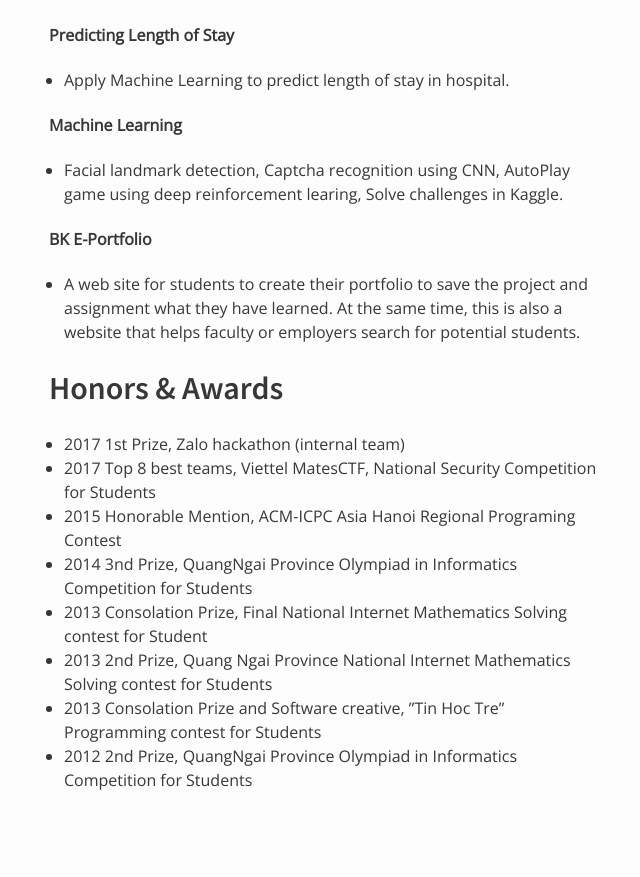
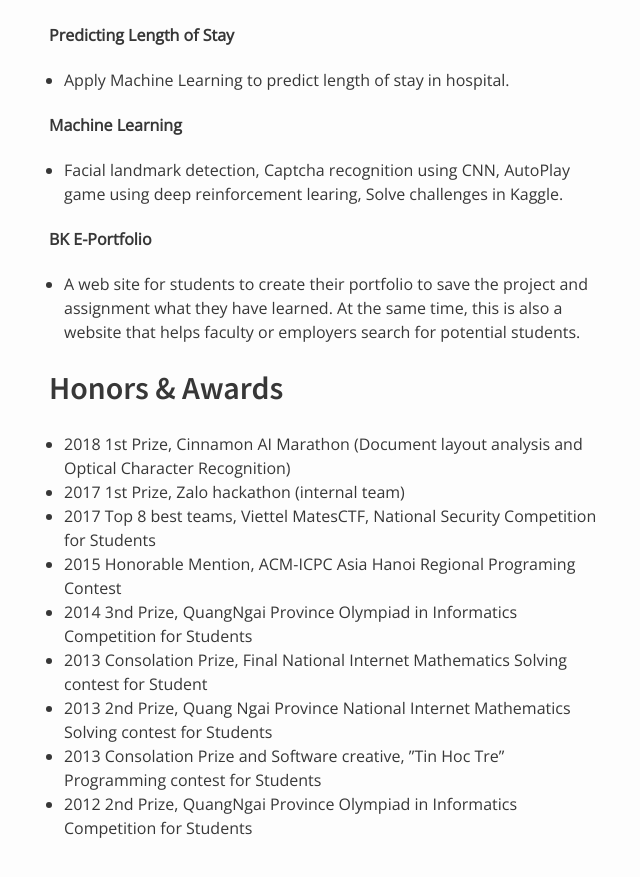
Before and after one commit to dukn/dukn.github.io, a Jekyll site: the page built from _posts/2018-04-23-hello.md, in a window 1280 px wide and 900 px high, scrolled down 1596 px. Shown: the top 877 px of the window, without its empty margins (321-961 px from the left). Built offline with Jekyll 4.4.1, drawn with Linux system fonts in a browser that asks for light colours; before the commit the page ends 2448 px from its top, so only the background shows below that.

Commit message:
Update 2018-04-23-hello.md

```diff
--- a/_posts/2018-04-23-hello.md
+++ b/_posts/2018-04-23-hello.md
@@ -79,6 +79,7 @@ Projects
 
 Honors & Awards
 --------------------
+* 2018 1st Prize, Cinnamon AI Marathon (Document layout analysis and Optical Character Recognition)
 * 2017 1st Prize, Zalo hackathon (internal team)
 * 2017 Top 8 best teams, Viettel MatesCTF, National Security Competition for Students
 * 2015 Honorable Mention, ACM-ICPC Asia Hanoi Regional Programing Contest
```
